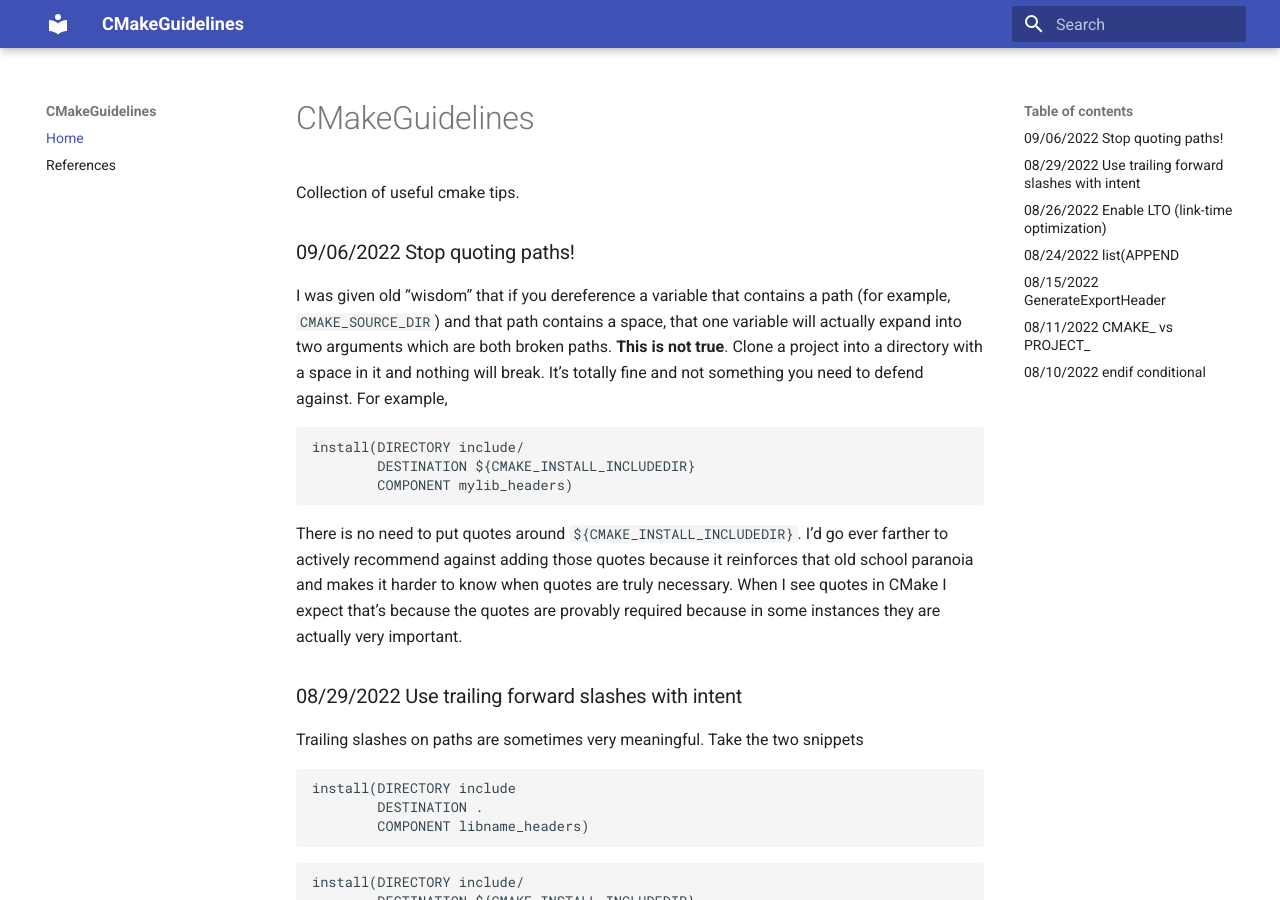
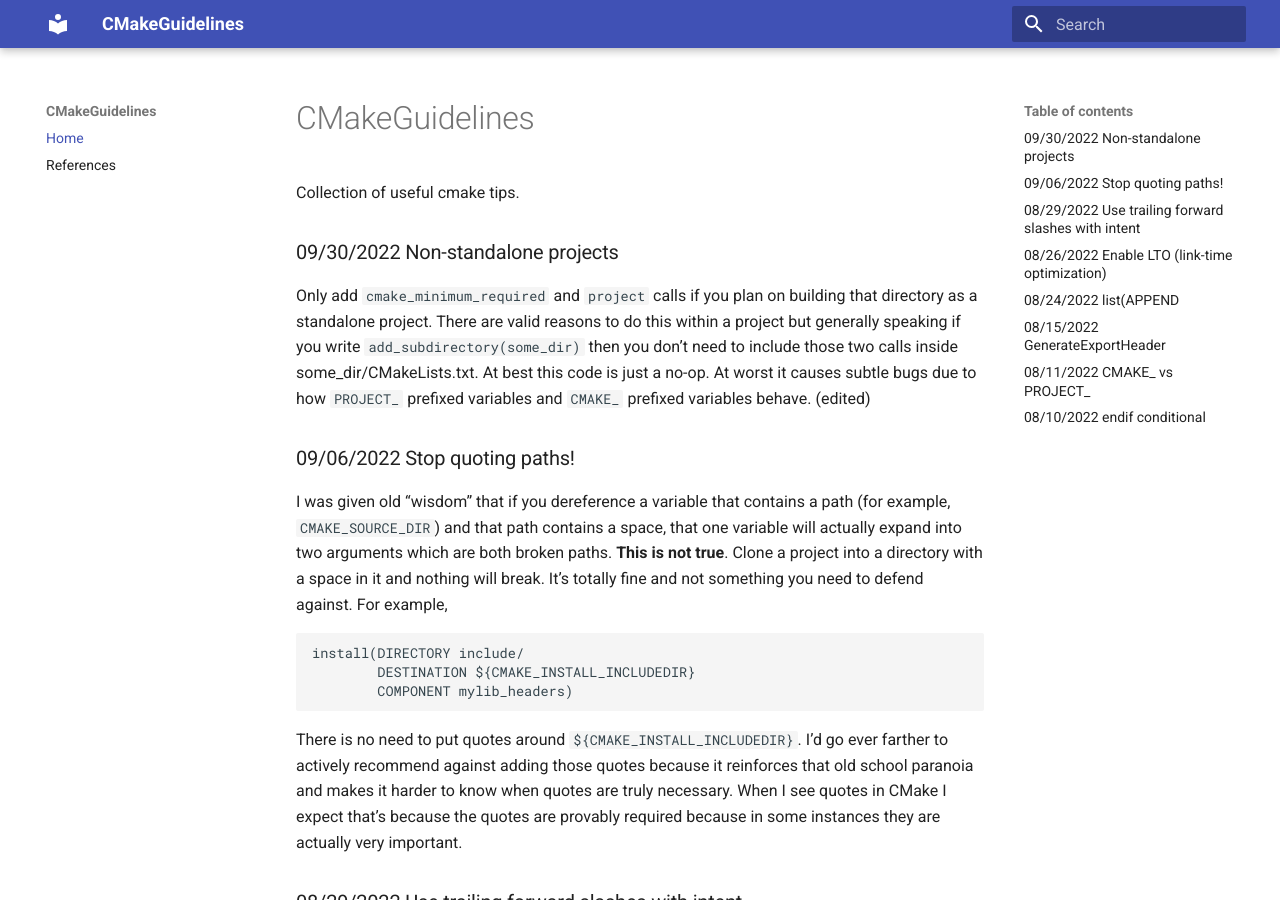
Before and after one commit to PickNikRobotics/CMakeGuidelines, an MkDocs documentation site: the page built from docs/index.md, in a window 1280 px wide and 900 px high. Built offline with MkDocs 1.6.1 and Material for MkDocs 9.7.7, drawn with Linux system fonts in a browser that asks for light colours.

Commit message:
Update index.md

```diff
--- a/docs/index.md
+++ b/docs/index.md
@@ -1,5 +1,8 @@
 # CMakeGuidelines
 Collection of useful cmake tips.
+
+### 09/30/2022 Non-standalone projects
+Only add `cmake_minimum_required` and `project` calls if you plan on building that directory as a standalone project. There are valid reasons to do this within a project but generally speaking if you write `add_subdirectory(some_dir)` then you don’t need to include those two calls inside some_dir/CMakeLists.txt. At best this code is just a no-op. At worst it causes subtle bugs due to how `PROJECT_` prefixed variables and `CMAKE_` prefixed variables behave. (edited)
 
 ### 09/06/2022 Stop quoting paths!
 I was given old “wisdom” that if you dereference a variable that contains a path (for example, `CMAKE_SOURCE_DIR`) and that path contains a space, that one variable will actually expand into two arguments which are both broken paths. **This is not true**. Clone a project into a directory with a space in it and nothing will break. It’s totally fine and not something you need to defend against.
```
